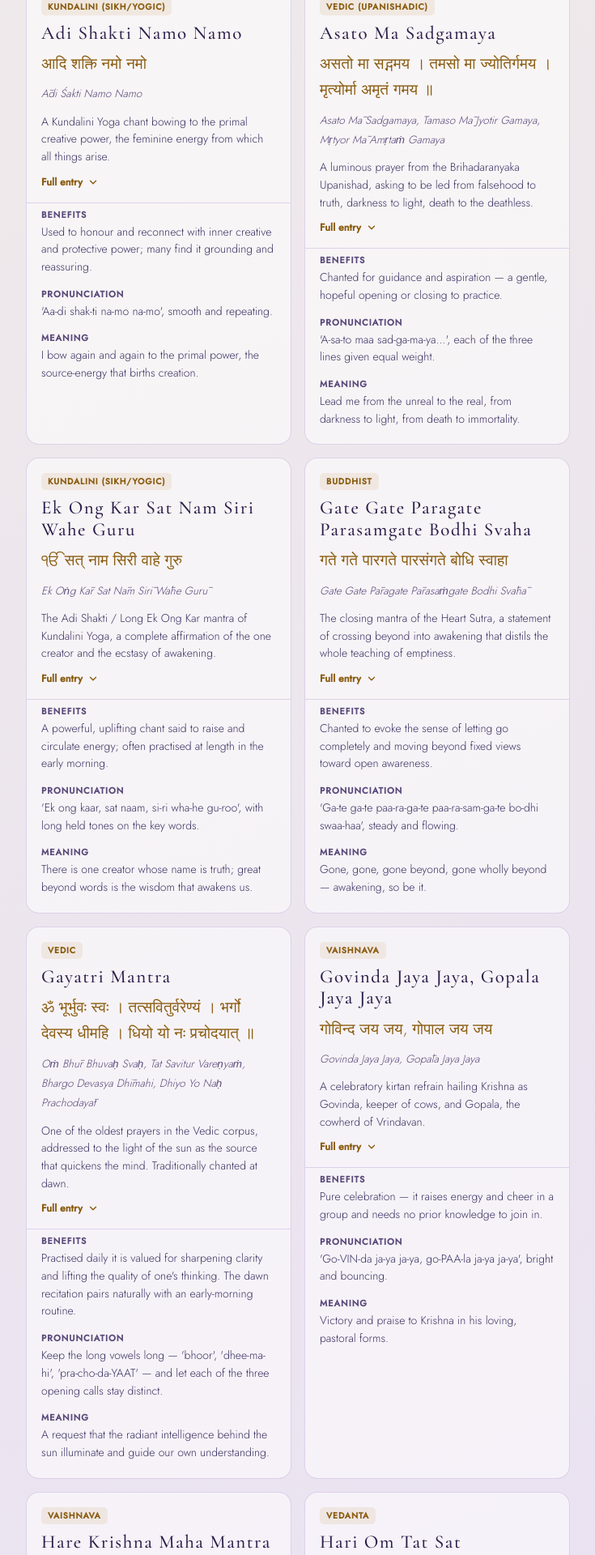
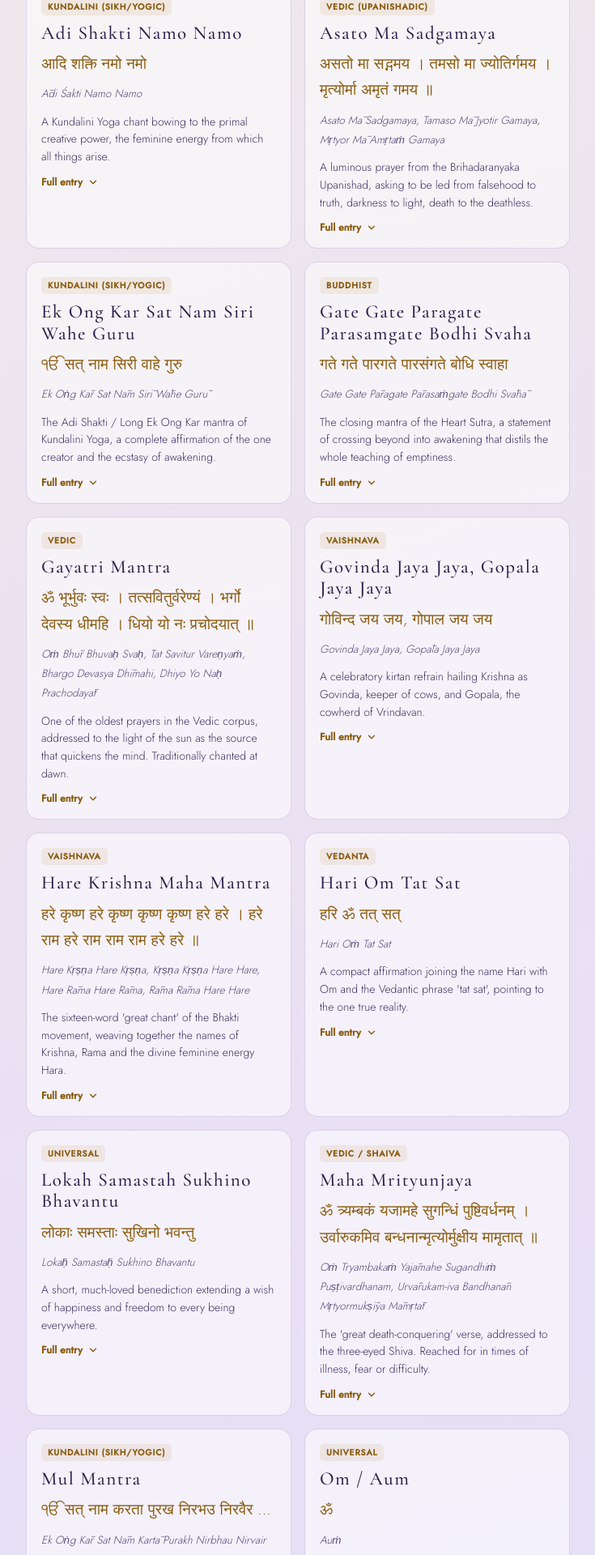
Before and after one commit to dailybliss/dailybliss.github.io, a Jekyll site: the page built from tools/mantra-library/index.html, in a window 1280 px wide. Shown: the part 601-2521 px from the top of the page at 81% size, without its empty margins (272-1007 px from the left). Built offline with Jekyll 4.4.1, drawn with Linux system fonts in a browser that asks for light colours; some of the changed text lies outside the part shown.

Commit message:
Update index.html

```diff
--- a/tools/mantra-library/index.html
+++ b/tools/mantra-library/index.html
@@ -238,9 +238,10 @@ last_modified_at: 2026-11-18
   .ml-detail {
     border-top: 1px solid var(--lavender, rgba(160,130,200,0.3));
     padding: 6px 18px 20px;
-    display: grid;
     gap: 14px;
+    display: none;
   }
+  .ml-card[data-open="1"] .ml-detail { display: grid; }
   .ml-field { display: grid; gap: 3px; }
   .ml-field h3 {
     font-family: var(--font-ui, 'Jost', sans-serif);
@@ -333,7 +334,7 @@ last_modified_at: 2026-11-18
           '<svg width="14" height="14" viewBox="0 0 24 24" fill="none" stroke="currentColor" stroke-width="2.4" stroke-linecap="round"><path d="m6 9 6 6 6-6"></path></svg>' +
         '</span>' +
       '</button>' +
-      '<div class="ml-detail" id="ml-detail-' + i + '" hidden>' +
+      '<div class="ml-detail" id="ml-detail-' + i + '">' +
         '<div class="ml-field"><h3>Benefits</h3><p>' + esc(m.benefit) + '</p></div>' +
         '<div class="ml-field"><h3>Pronunciation</h3><p>' + esc(m.pronunciation) + '</p></div>' +
         '<div class="ml-field"><h3>Meaning</h3><p>' + esc(m.meaning) + '</p></div>' +
```
Also changed, not shown: other parts of tools/mantra-library/index.html (+2 -4 lines).
